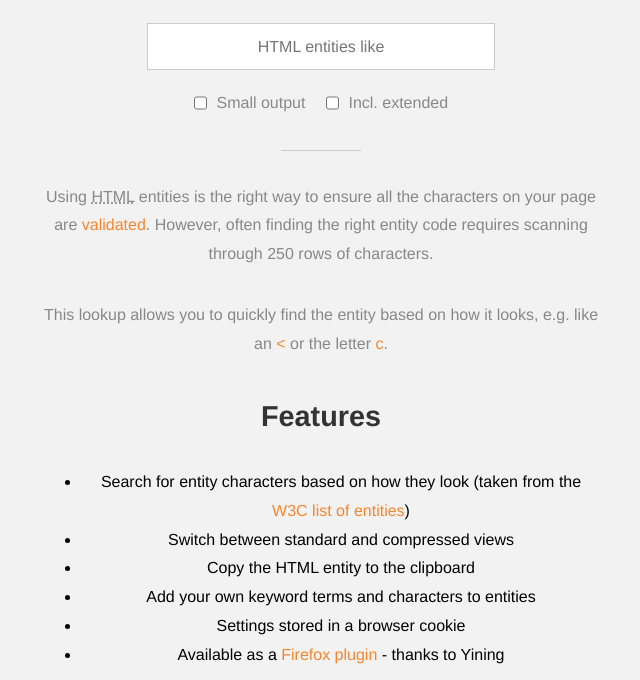
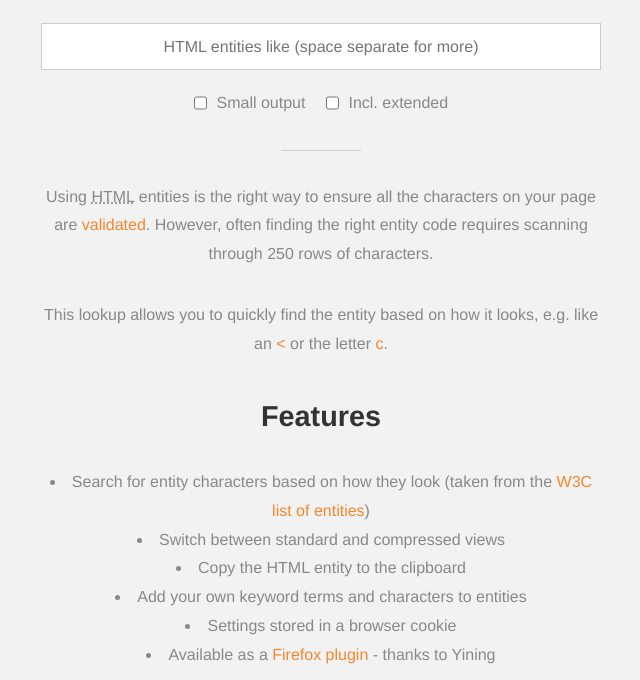
Before and after one commit to leftlogic/entity-lookup, a plain HTML site: page index.html in a window 1280 px wide. Shown: the part 272-952 px from the top of the page, without its empty margins (319-959 px from the left). Drawn offline with Linux system fonts and the light colour scheme; a web font is replaced by a local one.

Commit message:
Changed some styles and copy

```diff
--- a/css/style.css
+++ b/css/style.css
@@ -1,3 +1,9 @@
+* {
+  -webkit-box-sizing: border-box;
+  -moz-box-sizing: border-box;
+  box-sizing: border-box;
+}
+
 @font-face {
   font-family: 'Montserrat';
   font-style: normal;
@@ -41,10 +47,19 @@ h2 {
   font-weight: bold;
 }
 
-p {
+ul, p {
   color: #888888;
   font-size: 1rem;
   margin: 0 0 2rem;
+}
+
+p.lead {
+  margin: 2rem 0;
+}
+
+ul {
+  list-style-position: inside;
+  padding: 0;
 }
 
 a {
@@ -64,7 +79,7 @@ form {
 input[type=text] {
   font: inherit;
   padding: 0.6rem 0.8rem 0.4rem;
-  width: 20rem;
+  width: 100%;
   outline: none;
   border-radius: 0;
   -webkit-appearance: none;
@@ -99,10 +114,10 @@ label[for=extended] {
 }
 
 #container {
-  max-width: 35rem;
-  margin: 6rem auto 0;
+  max-width: 39rem;
+  margin: 6rem auto;
+  padding: 0 2rem;
   text-align: center;
-  height: 100%;
 }
 
 .logo {
@@ -110,6 +125,3 @@ label[for=extended] {
   opacity: 0.8;
   margin: 0 0 1.5rem;
 }
-
-#inner {
-}
--- a/index.html
+++ b/index.html
@@ -10,7 +10,7 @@
     <h1>HTML Entity Lookup</h1>
 
     <form action="" id="lookupForm">
-      <input type="text" name="s" value="" placeholder="HTML entities like" id="s" />
+      <input type="text" name="s" value="" placeholder="HTML entities like (space separate for more)" id="s" />
 
       <input type="checkbox" name="compressChk" value="" id="compress" /><label for="compress">Small output</label>
       <input type="checkbox" name="extendedChk" value="" id="extended" /><label title="Include extended character sets in search" for="extended">Incl. extended</label>
@@ -19,11 +19,12 @@
 
     <div class="divider"></div>
 
-    <div id="results">
-      <p>Using <abbr title="Hyper Text Markup Languge">HTML</abbr> entities is the right way to ensure all the characters on your page are <a href="http://validator.w3.org/check/referrer">validated</a>.  However, often finding the right entity code requires scanning through 250 rows of characters.</p>
+    <div id="results"></div>
+
+      <p class="lead">Using <abbr title="Hyper Text Markup Languge">HTML</abbr> entities is the right way to ensure all the characters on your page are <a href="http://validator.w3.org/check/referrer">validated</a>.  However, often finding the right entity code requires scanning through 250 rows of characters.</p>
 
       <p>This lookup allows you to quickly find the entity based on how it looks, e.g. like an <a href="?q=&lt;" rel="&lt;" class="lookupExample">&lt;</a> or the letter <a href="?q=c" rel="c" class="lookupExample">c</a>.</p>
-    </div>
+
 
     <script src="js/jquery.min.js"></script>
     <script src="js/entities.js"></script>
```
